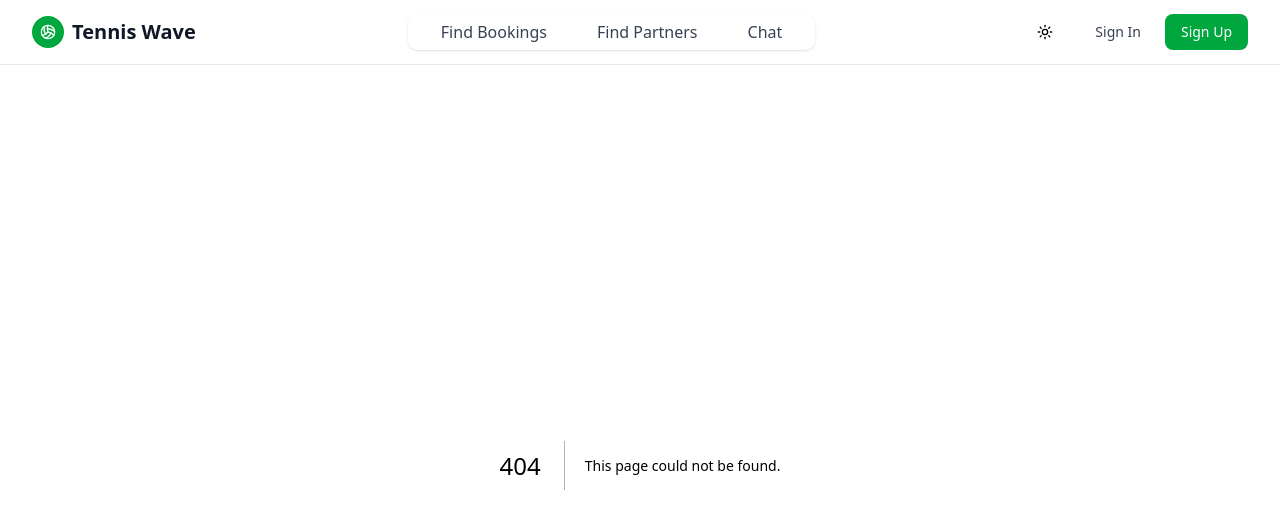
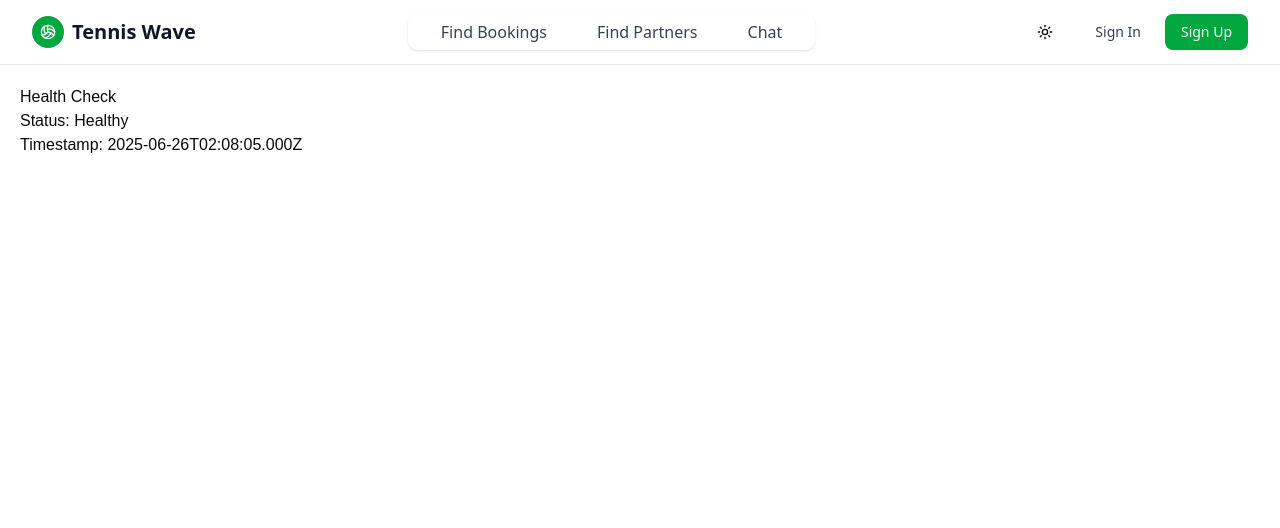
Before and after one commit to qwe2820435o2/tennis-wave, a Next.js app in the folder tennis-wave-frontend/: page /health in a window 1280 px wide. Before the commit this address had no page. Shown: the top 528 px of the page. Built offline with nearby package versions, Linux system fonts and the light colour scheme.

Commit message:
fix(deploy): resolve npm ci error in Dockerfile

```diff
--- /dev/null
+++ b/tennis-wave-frontend/src/app/health/page.tsx
@@ -0,0 +1,9 @@
+export default function HealthPage() {
+  return (
+    <div style={{ padding: '20px', fontFamily: 'Arial, sans-serif' }}>
+      <h1>Health Check</h1>
+      <p>Status: Healthy</p>
+      <p>Timestamp: {new Date().toISOString()}</p>
+    </div>
+  );
+}
```
Also changed, not shown: 1 other file (tests, documents, lock files or other folders).
